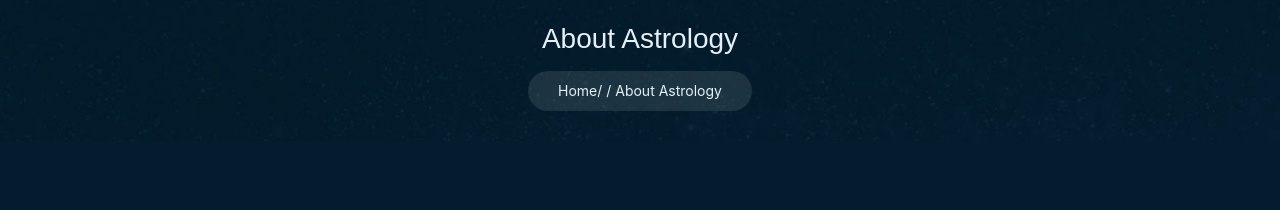
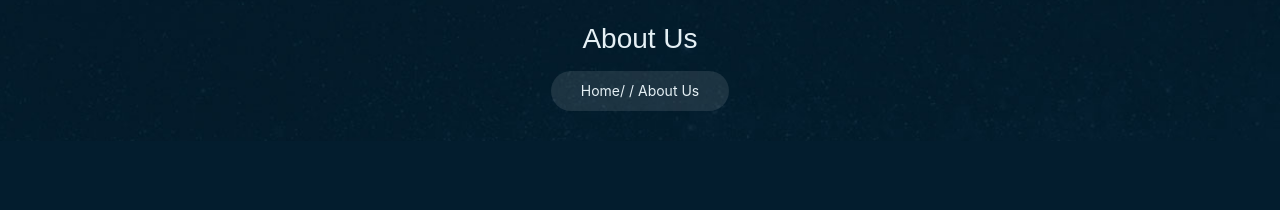
Before and after one commit to HARSH-VARDHAN-MISHRA/astrology, a plain HTML site: page about.html in a window 1280 px wide. Shown: the part 173-383 px from the top of the page. Drawn offline with Linux system fonts and the light colour scheme; a web font is replaced by a local one.

Commit message:
update about page

```diff
--- a/about.html
+++ b/about.html
@@ -151,11 +151,11 @@
             <div class="container">
                 <div class="row">
                     <div class="col-lg-12 text-center">
-                        <h1>About Astrology</h1>
+                        <h1>About Us</h1>
 
                         <ul class="breadcrumb">
                             <li><a href="./index.html">Home </a></li>
-                            <li>About Astrology</li>
+                            <li>About Us</li>
                         </ul>
                     </div>
                 </div>
```
